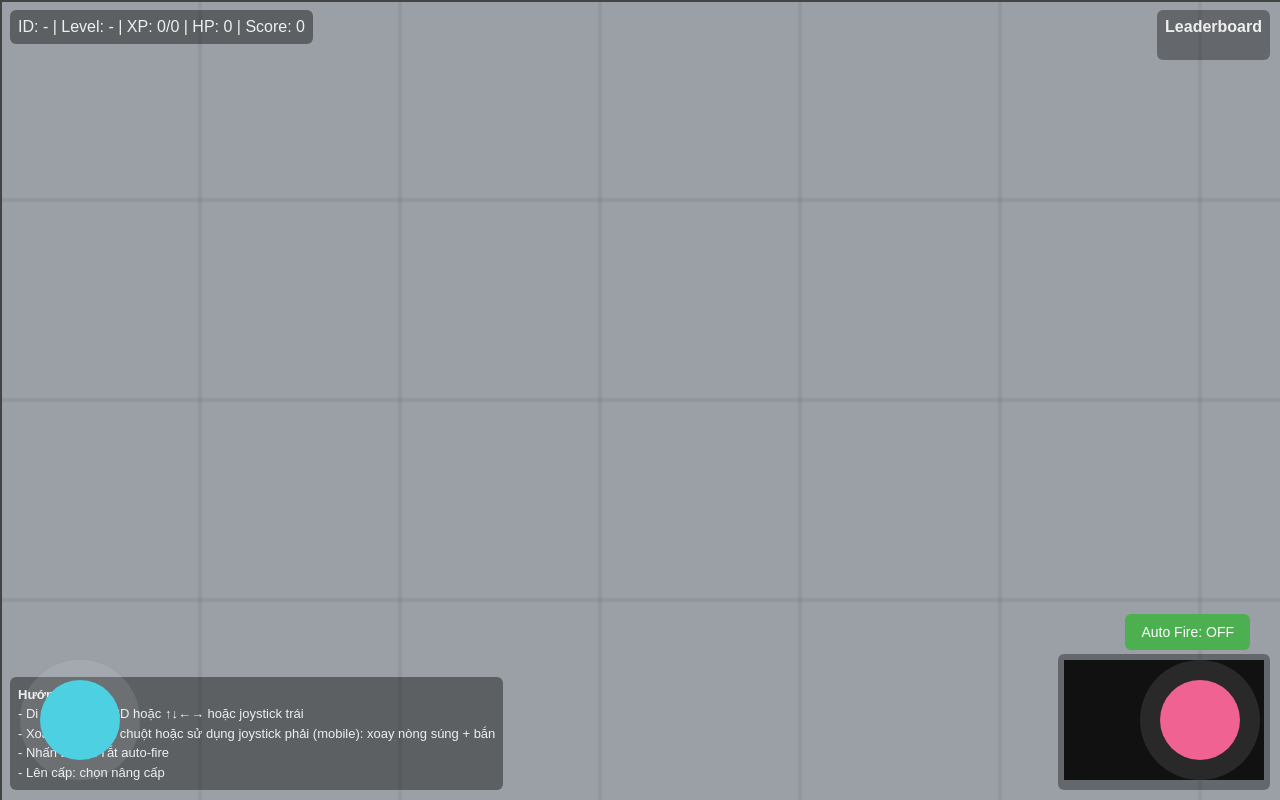
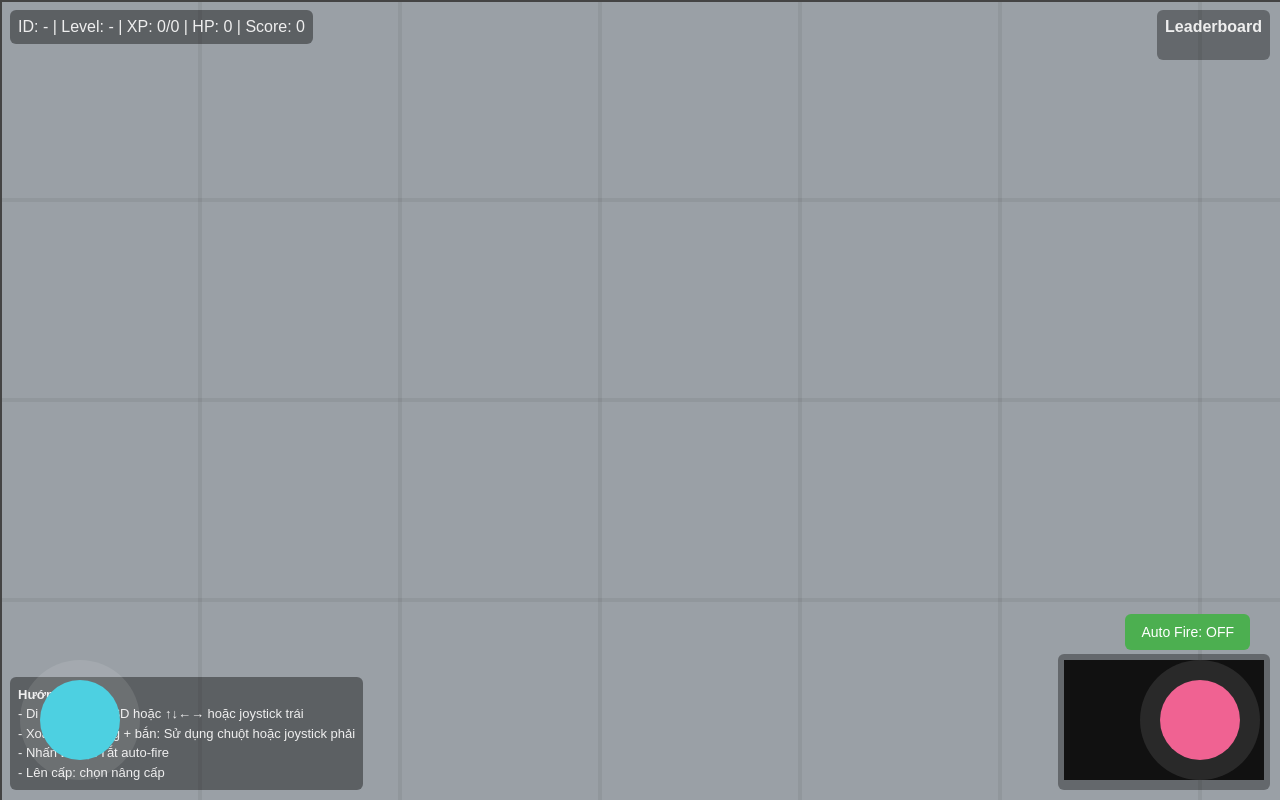
Before and after one commit to dluongta/deeptankio, a website: page public/index.html in a window 1280 px wide. Drawn offline with Linux system fonts and the light colour scheme.

Commit message:
complete app

```diff
--- a/public/index.html
+++ b/public/index.html
@@ -208,7 +208,7 @@
   <div id="help">
     <b>Hướng dẫn:</b><br>
     - Di chuyển: WASD hoặc ↑↓←→ hoặc joystick trái<br>
-    - Xoay hoặc click chuột hoặc sử dụng joystick phải (mobile): xoay nòng súng + bắn<br>
+    - Xoay nòng súng + bắn: Sử dụng chuột hoặc joystick phải<br>
     - Nhấn <b>F</b>: Bật/Tắt auto-fire<br>
     - Lên cấp: chọn nâng cấp<br>
   </div>
```
